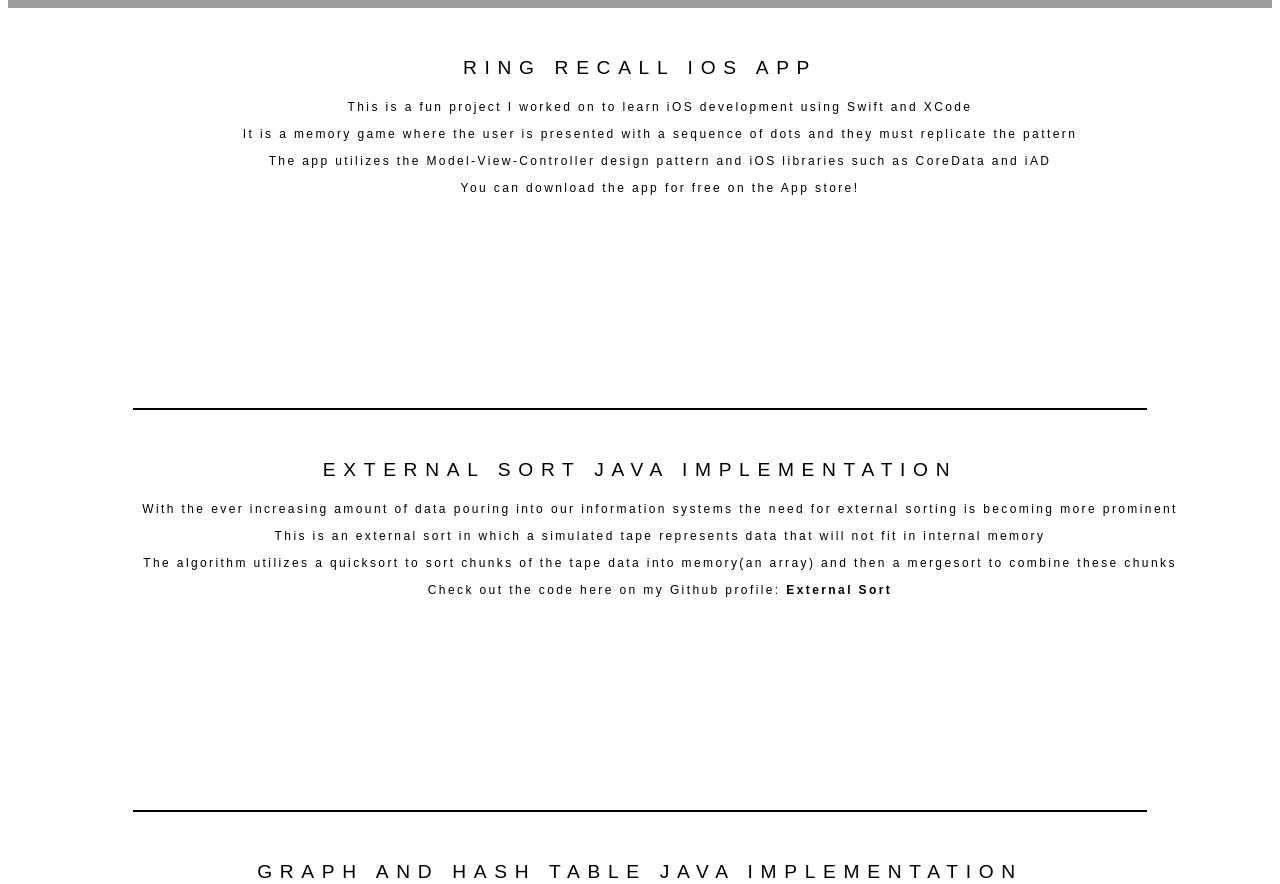
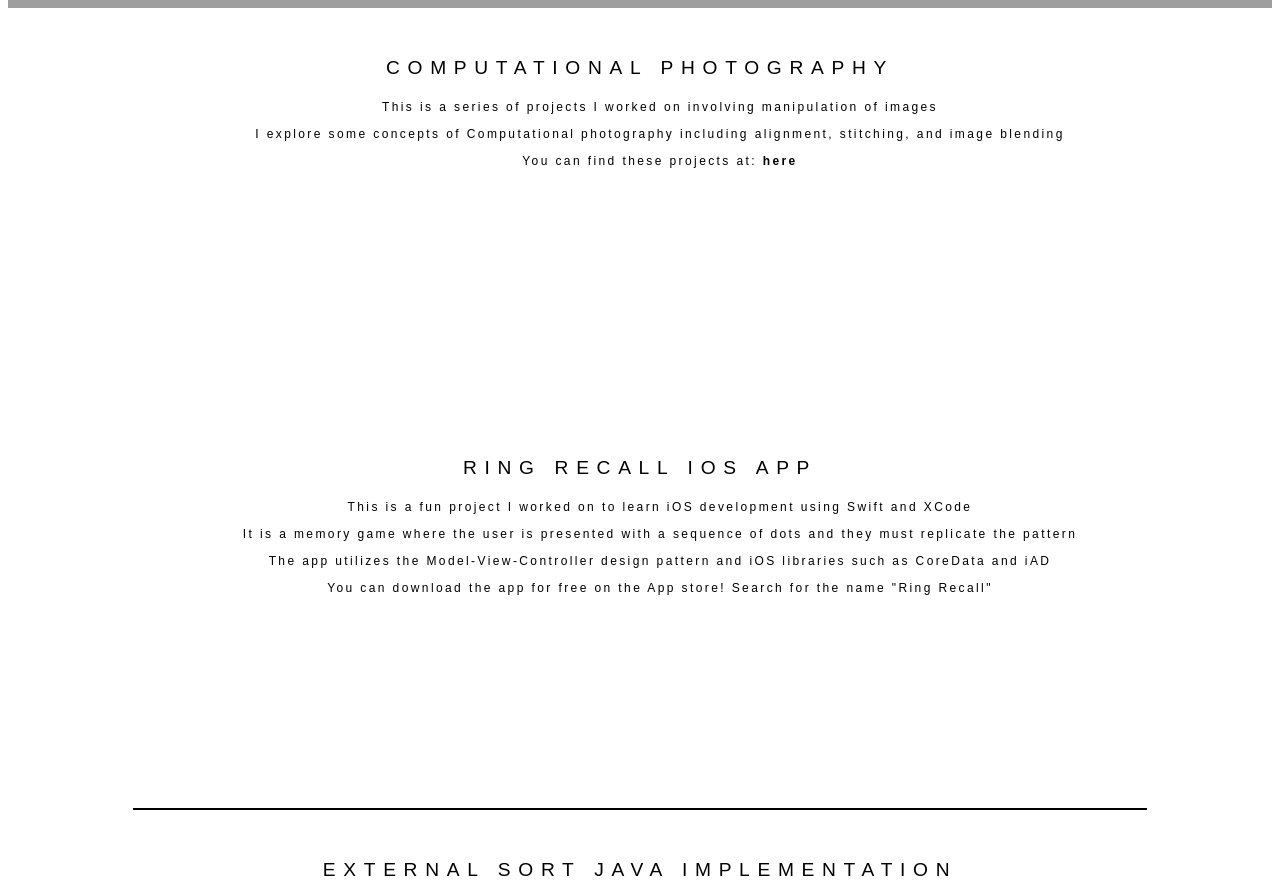
Before and after one commit to jdwitten/portfolio, a plain HTML site: page projects.html in a window 1280 px wide. Shown: the part 600-1484 px from the top of the page. Drawn offline with Linux system fonts and the light colour scheme; grey boxes are pictures that could not be loaded.

Commit message:
Update projects.html

```diff
--- a/projects.html
+++ b/projects.html
@@ -184,13 +184,25 @@ hr {
 	</div>
 	<div class="item">
   	<div class="text">
+  		<h5 id="name">Computational Photography</h5>
+			<p><strong></strong></p>
+			 <ul>
+				<li>This is a series of projects I worked on involving manipulation of images</li>
+				<li>I explore some concepts of Computational photography including alignment, stitching, and image blending</li>
+				<li>You can find these projects at: <a href = "http://www.jdwitten.web.unc.edu"> here </a></li>
+   			</ul>
+
+    	</div>
+    </div>
+	<div class="item">
+  	<div class="text">
   		<h5 id="name">Ring Recall iOS App</h5>
 			<p><strong></strong></p>
 			 <ul>
 				<li>This is a fun project I worked on to learn iOS development using Swift and XCode</li>
 				<li>It is a memory game where the user is presented with a sequence of dots and they must replicate the pattern</li>
 				<li>The app utilizes the Model-View-Controller design pattern and iOS libraries such as CoreData and iAD </li>
-				<li>You can download the app for free on the App store! </li>
+				<li>You can download the app for free on the App store!  Search for the name "Ring Recall"</li>
    			</ul>
 
     	</div>
```
